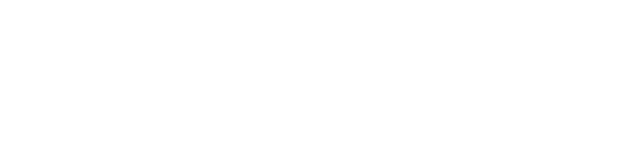
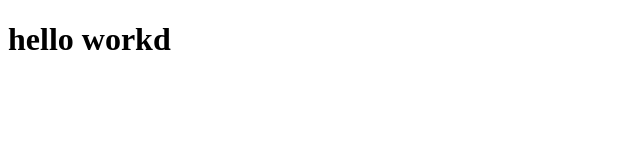
Before and after one commit to TEAM-KPH/Project, a plain HTML site: page index.html in a window 1280 px wide. Shown: the whole page, without its empty margins (0-640 px from the left). Drawn offline with Linux system fonts and the light colour scheme.

Commit message:
#2 updated the text

```diff
--- a/index.html
+++ b/index.html
@@ -7,6 +7,6 @@
     <title>Document</title>
 </head>
 <body>
-
+    <h1>hello workd</h1>
 </body>
 </html>
```
